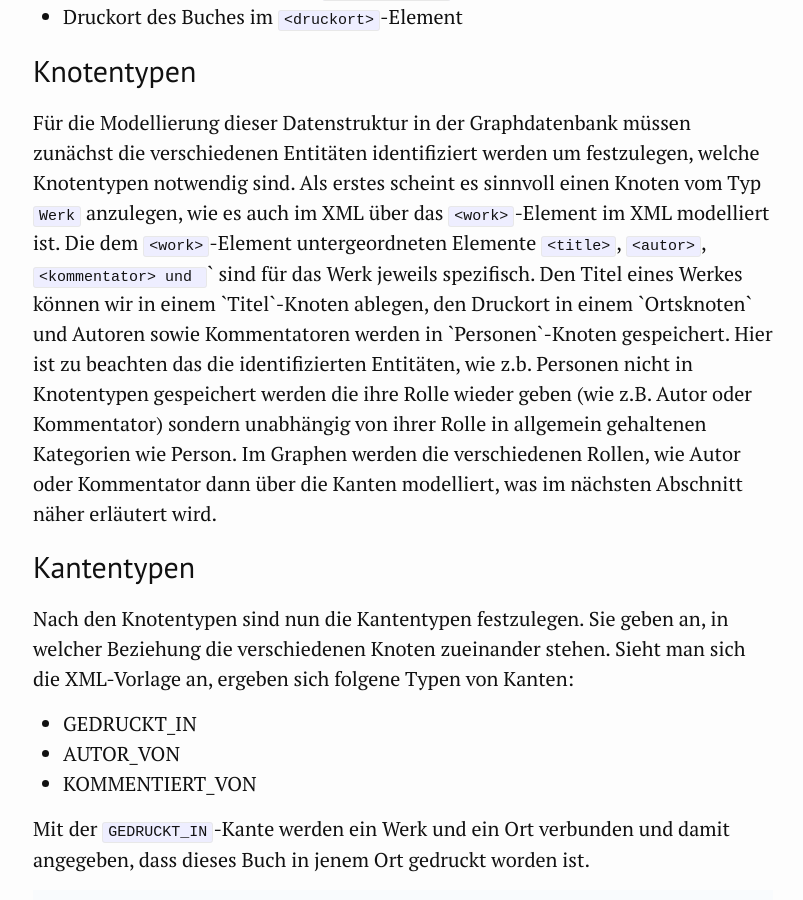
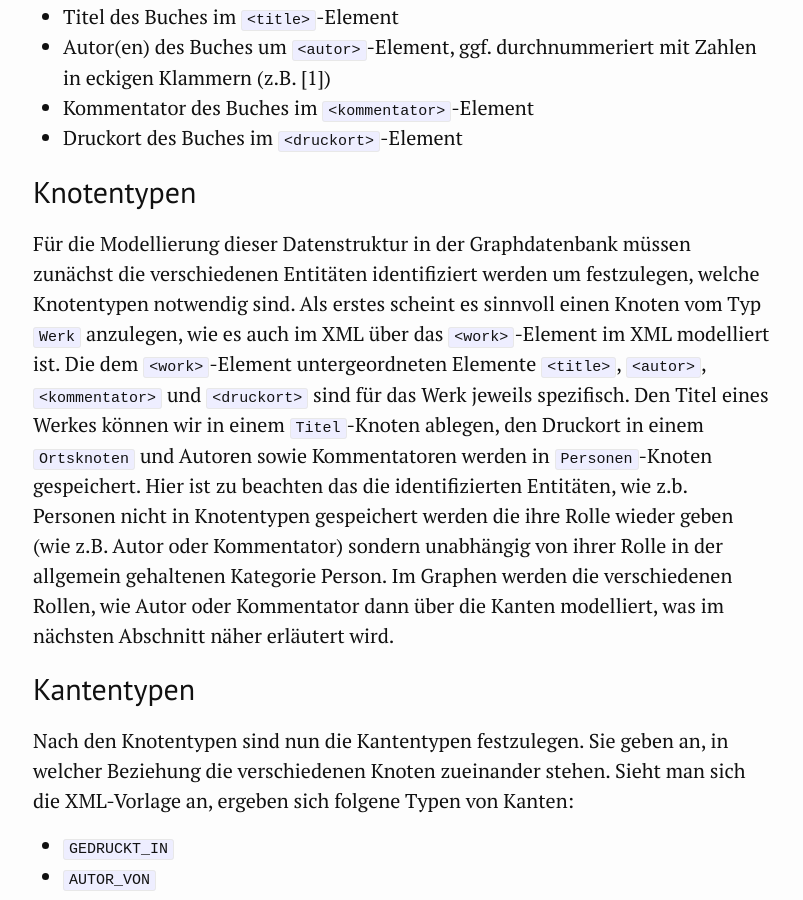
Before and after one commit to kuczera/Graphentechnologien, a Jekyll site: the page built from docs/25_xml2neo4j-kollatz.md, in a window 1280 px wide and 900 px high, scrolled down 1540 px. Shown: the whole window, without its empty margins (237-1040 px from the left). Built offline with Jekyll 4.4.1, drawn with Linux system fonts in a browser that asks for light colours; some of the changed text lies outside the part shown.

Commit message:
Kollatz-Druckernetzwerk.svg ergänzt

```diff
--- a/docs/25_xml2neo4j-kollatz.md
+++ b/docs/25_xml2neo4j-kollatz.md
@@ -11,6 +11,7 @@
 
 ## Das XML-Beispiel
 
+Das XML-Beispiel enthält eine Liste von Buchwerken (`<work>`) die in einer Sammlung (`<collection>`) zusammengefasst sind. Innerhalb der einzelnen Bücher-Einträge sind neben dem Titel noch Angaben zu Autoren, Kommentatoren und dem Druckort zu finden.
 In der folgenden Abbildung wird ein Auszug aus den Daten gezeigt.
 
 ![Auszug aus dem XML-Beispiel (Quelle: Kuczera)](./Bilder/kollatz-xml-Beispiel.png)
@@ -24,15 +25,15 @@
 
 ## Knotentypen
 
-Für die Modellierung dieser Datenstruktur in der Graphdatenbank müssen zunächst die verschiedenen Entitäten identifiziert werden um festzulegen, welche Knotentypen notwendig sind. Als erstes scheint es sinnvoll einen Knoten vom Typ `Werk` anzulegen, wie es auch im XML über das `<work>`-Element im XML modelliert ist. Die dem `<work>`-Element untergeordneten Elemente `<title>`, `<autor>`, `<kommentator> und `<druckort>` sind für das Werk jeweils spezifisch. Den Titel eines Werkes können wir in einem `Titel`-Knoten ablegen, den Druckort in einem `Ortsknoten` und Autoren sowie Kommentatoren werden in `Personen`-Knoten gespeichert. Hier ist zu beachten das die identifizierten Entitäten, wie z.b. Personen nicht in Knotentypen gespeichert werden die ihre Rolle wieder geben (wie z.B. Autor oder Kommentator) sondern unabhängig von ihrer Rolle in allgemein gehaltenen Kategorien wie Person. Im Graphen werden die verschiedenen Rollen, wie Autor oder Kommentator dann über die Kanten modelliert, was im nächsten Abschnitt näher erläutert wird.
+Für die Modellierung dieser Datenstruktur in der Graphdatenbank müssen zunächst die verschiedenen Entitäten identifiziert werden um festzulegen, welche Knotentypen notwendig sind. Als erstes scheint es sinnvoll einen Knoten vom Typ `Werk` anzulegen, wie es auch im XML über das `<work>`-Element im XML modelliert ist. Die dem `<work>`-Element untergeordneten Elemente `<title>`, `<autor>`, `<kommentator>` und `<druckort>` sind für das Werk jeweils spezifisch. Den Titel eines Werkes können wir in einem `Titel`-Knoten ablegen, den Druckort in einem `Ortsknoten` und Autoren sowie Kommentatoren werden in `Personen`-Knoten gespeichert. Hier ist zu beachten das die identifizierten Entitäten, wie z.b. Personen nicht in Knotentypen gespeichert werden die ihre Rolle wieder geben (wie z.B. Autor oder Kommentator) sondern unabhängig von ihrer Rolle in der allgemein gehaltenen Kategorie Person. Im Graphen werden die verschiedenen Rollen, wie Autor oder Kommentator dann über die Kanten modelliert, was im nächsten Abschnitt näher erläutert wird.
 
 ## Kantentypen
 
 Nach den Knotentypen sind nun die Kantentypen festzulegen. Sie geben an, in welcher Beziehung die verschiedenen Knoten zueinander stehen. Sieht man sich die XML-Vorlage an, ergeben sich folgene Typen von Kanten:
 
-* GEDRUCKT_IN
-* AUTOR_VON
-* KOMMENTIERT_VON
+* `GEDRUCKT_IN`
+* `AUTOR_VON`
+* `KOMMENTIERT_VON`
 
 Mit der `GEDRUCKT_IN`-Kante werden ein Werk und ein Ort verbunden und damit angegeben, dass dieses Buch in jenem Ort gedruckt worden ist.
 
@@ -74,9 +75,11 @@
 		 MERGE (w1)-[:GEDRUCKT_IN]->(o1));
 ~~~
 
-Für den Import wird die apoc-Funktion apoc.load.xmlSimple verwendet[^6846]. Diese Funktion nimmt XML-Dateien oder eine URL und stellt die Daten geparst für die weitere Verarbeitung in einer Map-Struktur zur Verfügung (vgl. Zeile 1-4 des Codebeispiels). In der Variable __xmlFile__ befindet sich nun diese Map-Struktur. In Zeile 5 folgt der __UNWIND__-Befehl, der jeweils ein Werk (das ist der Inhalt des *work*-Elements in der XML-Datei) an die Variable value weitergibt, mit der es dann weiter verarbeitet werden kann. Dies wiederholt sich so lange, bis alle *work*-Elemente der XML-Datei abgearbeitet sind.
+Für den Import wird die apoc-Funktion apoc.load.xmlSimple verwendet[^6846]. Diese Funktion nimmt XML-Dateien oder eine URL und stellt die Daten geparst für die weitere Verarbeitung in einer Map-Struktur zur Verfügung (vgl. die Zeilen 1-4 des Codebeispiels). In der Variable __xmlFile__ befindet sich nun diese Map-Struktur. In Zeile 5 folgt der __UNWIND__-Befehl, der jeweils ein Werk (das ist der Inhalt des *work*-Elements in der XML-Datei) an die Variable value weitergibt, mit der es dann weiter verarbeitet werden kann. Dies wiederholt sich so lange, bis alle *work*-Elemente der XML-Datei abgearbeitet sind.
 
-Nach dem `UNWIND`-Befehl folgt als eine Gruppe von Befehlen, die immer wieder für jedes *work*-Element ausgeführt werden. Als erstes wird mit dem `MERGE`-Befehl ein Knoten vom Typ `Werk`, für das Buch mit der Titelangabe in der Eigenschaft `name` erstellt. Dies ist nicht weiter schwierig, da in der XML-Datei für jedes Werk nur ein Titel existiert. Anders ist dies bei den Autoren, von denen einen oder mehrere geben kann, die dann auch in mehreren *autor*-Elementen verzeichnet sind.
+Nach dem `UNWIND`-Befehl folgt eine Gruppe von Befehlen, die immer wieder für jedes *work*-Element ausgeführt werden. Als erstes wird mit dem `MERGE`-Befehl ein Knoten vom Typ `Werk` für das Buch mit der Titelangabe in der Eigenschaft `name` erstellt. Dies ist nicht weiter schwierig, da in der XML-Datei für jedes Werk nur ein Titel existiert. Anders ist dies bei den Autoren, von denen einen oder mehrere geben kann, die dann auch in mehreren *autor*-Elementen verzeichnet sind. In der gleichen Weise wird anschließend mit den Angaben zu Autor, Kommentator (die beide Personenknoten ergeben) und mit dem Druckort verfahren. Mit der Erstellung bzw. Prüfung auf Existenz durch den `Merge`-Befehl werden gleichzeitig die `AUTOR_VON`-, `KOMMENTIERT_VON`-, und `GEDRUCKT_IN`-Kanten erstellt und der Graph vervollständigt.
+
+![Gesamtbild des importierten Graphen (Quelle: Kuczera).](Bilder/Kollatz-Druckernetzwerk.svg)
 
 Die Funktion apoc.loadxmlSimple ist inzwischen veraltet und wird von der Funktion apoc.loadxml abgelöst. Diese ist allgemeiner aber dadurch in der Anwendung etwas komplizierter.
 
```
Also changed, not shown: other parts of docs/25_xml2neo4j-kollatz.md (+2 -2 lines), docs/Bilder/Kollatz-Druckernetzwerk.svg (added), 1 other file.
